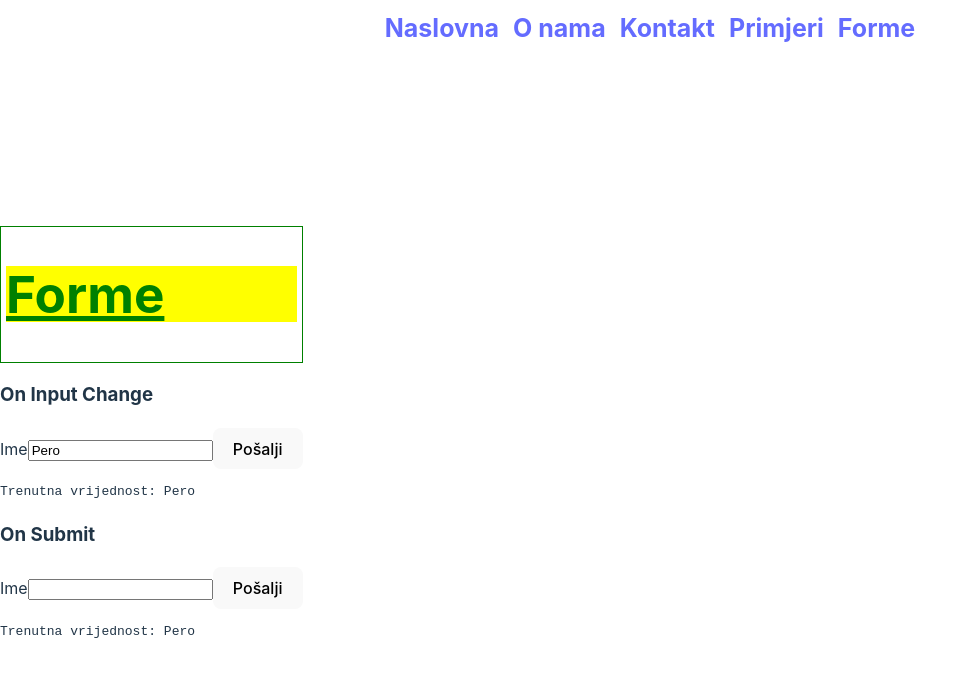
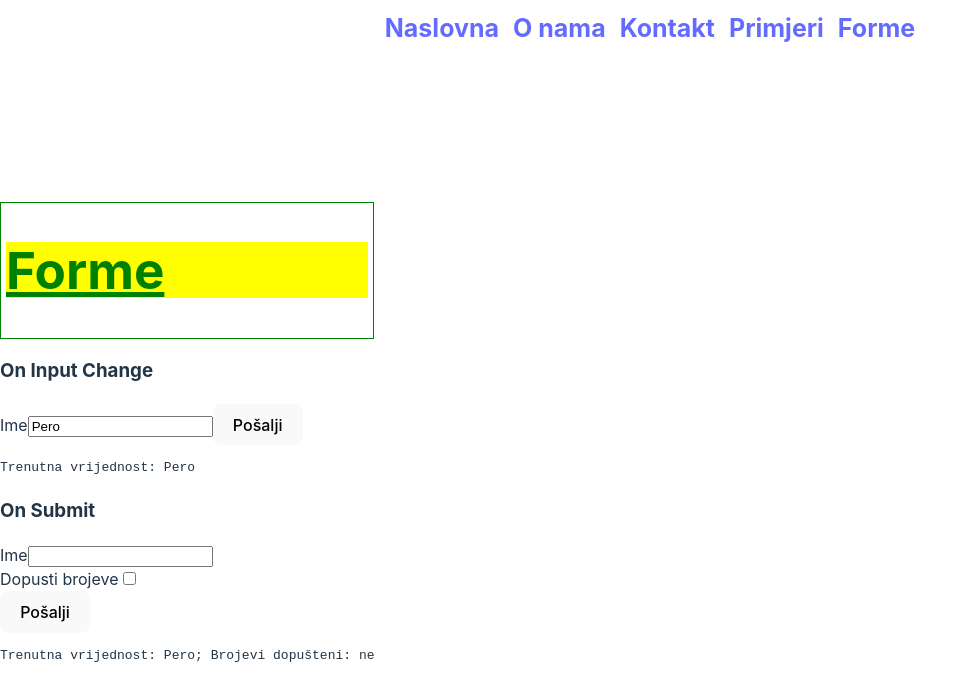
Before and after one commit to webbugt/algebra-react-vjezbe, a React (Vite) app: page /forme in a window 1280 px wide. Shown: the top 700 px of the page, without its empty margins (0-978 px from the left). Built offline with nearby package versions, Linux system fonts and the light colour scheme.

Commit message:
add another input to the state

```diff
--- a/src/components/forme/FunctionalNameForm.jsx
+++ b/src/components/forme/FunctionalNameForm.jsx
@@ -4,9 +4,9 @@ export function ControlledNameInput() {
   const [name, setName] = useState("Pero");
 
   const onInputChangeHandler = (event) => {
-    const value = event.target.value
-    const valueWithoutNumbers = value.replace(/\d/gi,"")
-    setName(valueWithoutNumbers)
+    const value = event.target.value;
+    const valueWithoutNumbers = value.replace(/\d/gi, "");
+    setName(valueWithoutNumbers);
   };
 
   return (
@@ -27,28 +27,35 @@ export function ControlledNameInput() {
 
 export function NameForm() {
   const [name, setName] = useState("Pero");
+  const [numbersAllowed, setNumbersAllowed] = useState(false);
 
-  const nameInputRef = useRef(null)
+  const nameInputRef = useRef(null);
 
-  const onSubmitHandler = (event)=>{
-      event.preventDefault()
+  const checkboxInputRef = useRef(null);
 
-      const nameValue = nameInputRef.current.value
+  const onSubmitHandler = (event) => {
+    event.preventDefault();
 
-      setName(nameValue)
-    }
+    const nameValue = nameInputRef.current.value;
+    const checkboxValue = checkboxInputRef.current.checked
+
+    setName(nameValue);
+    setNumbersAllowed(checkboxValue);
+  };
 
   return (
     <form onSubmit={onSubmitHandler}>
       <h3>On Submit</h3>
       <label htmlFor="name">Ime</label>
-      <input
-        ref={nameInputRef}
-        name="name"
-        type="text"
-      />
+      <input ref={nameInputRef} name="name" type="text" />
+      <br/>
+      <label htmlFor="allowNumbers">Dopusti brojeve</label>
+      <input ref={checkboxInputRef} type="checkbox" name="allowNumbers" />
+      <br/>
       <button type="submit">Pošalji</button>
-      <pre>Trenutna vrijednost: {name}</pre>
+      <br/>
+      <pre>
+        Trenutna vrijednost: {name}; Brojevi dopušteni: {numbersAllowed?"da":"ne"}</pre>
     </form>
   );
 }
```
